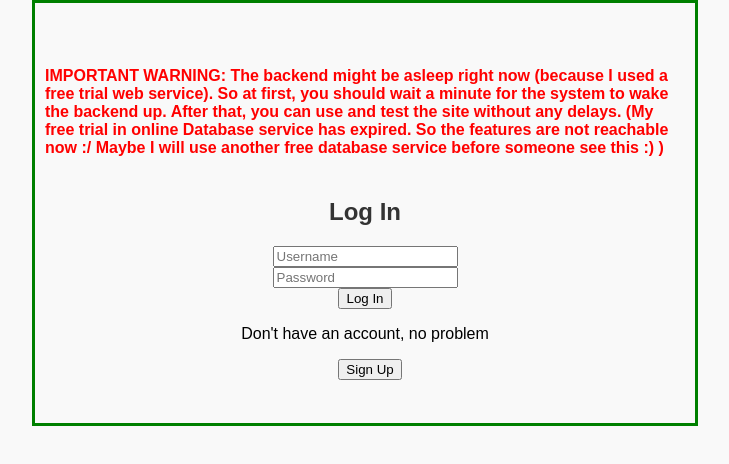
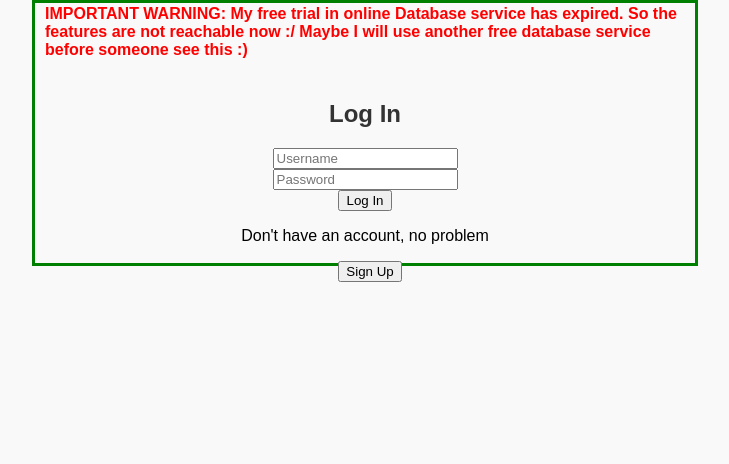
Before and after one commit to emirrcodes/task-manager-frontend1.0, a React app: page /#/ in a window 1280 px wide. Shown: the top 464 px of the page, without its empty margins (275-1004 px from the left). Built offline with nearby package versions, Linux system fonts and the light colour scheme.

Commit message:
Update LoginForm.tsx

```diff
--- a/src/components/LoginForm.tsx
+++ b/src/components/LoginForm.tsx
@@ -39,14 +39,12 @@ const LoginForm: React.FC = () => {
             flexDirection: "column",
             alignItems: "center",
             justifyContent: "center",
-            height: "50vh",}}
+            height: "30vh",}}
             onKeyDown={handleKeyDown}
             tabIndex={0}
             >
-                <h4 style={{color : "red"}}>IMPORTANT WARNING: The backend might be asleep right now (because I used a free trial web service).
-                So at first, you should wait a minute for the system to wake the backend up.
-                After that, you can use and test the site without any delays. (My free trial in online Database service has expired. So
-                the features are not reachable now :/ Maybe I will use another free database service before someone see this :) )
+                <h4 style={{color : "red"}}>IMPORTANT WARNING: My free trial in online Database service has expired. So
+                the features are not reachable now :/ Maybe I will use another free database service before someone see this :)
 
                 </h4>
             <h2>Log In</h2>
```
